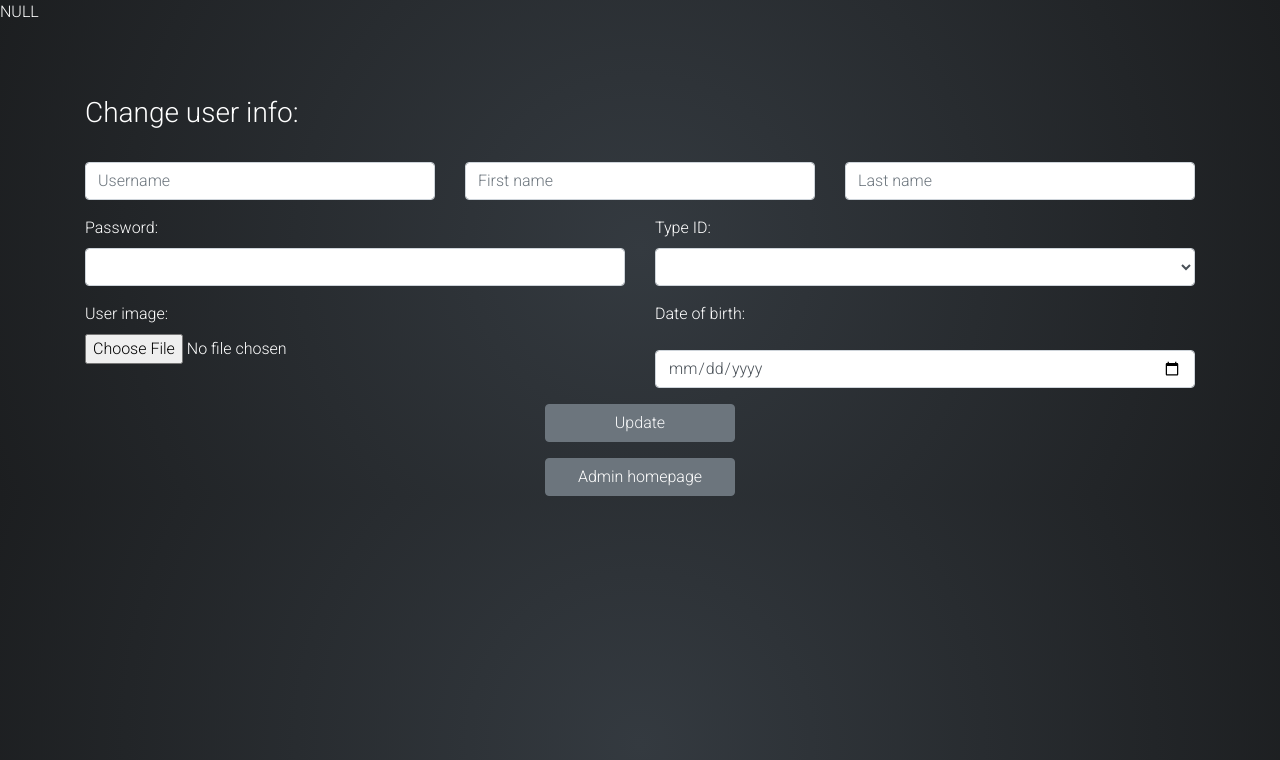
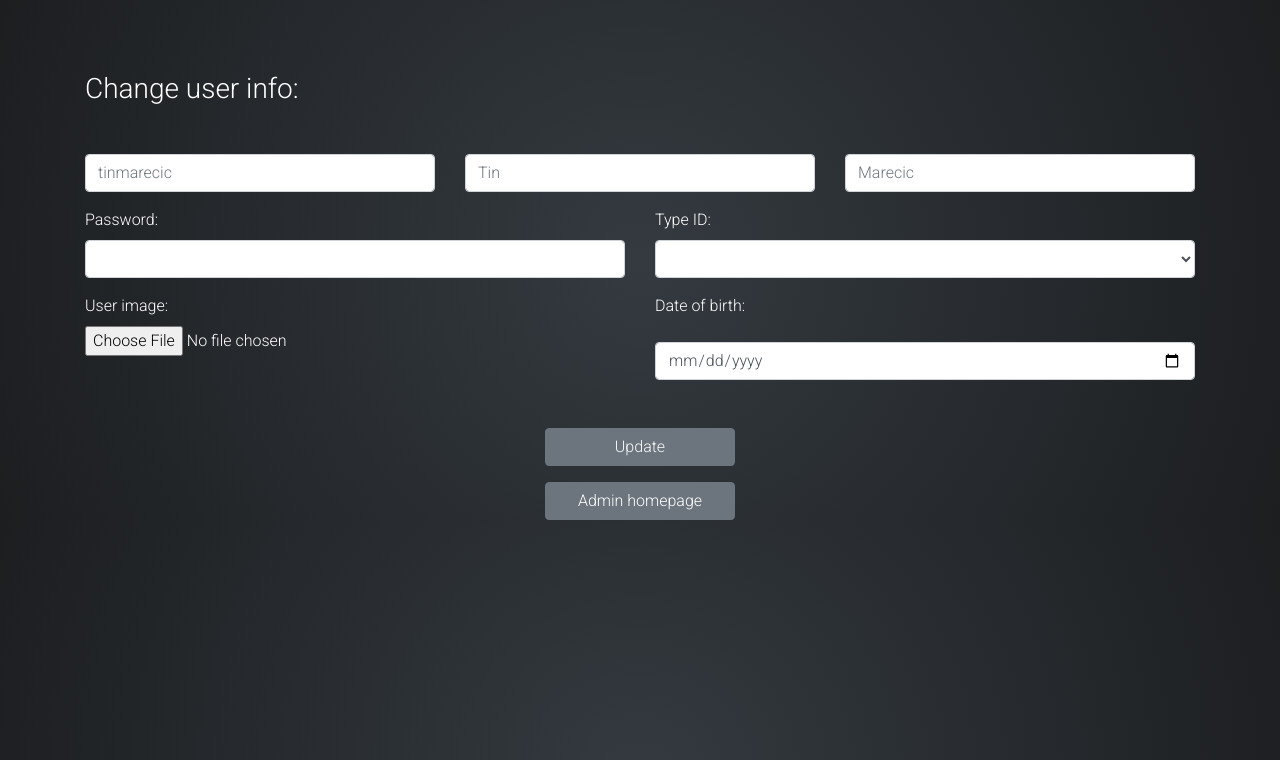
Before and after one commit to tinmarecic6/automatic-octo-spoon, a PHP site: page /admin_edit.php?userid=1 in a window 1280 px wide. Shown: the top 760 px of the page. Run offline with PHP 8.4, Linux system fonts and the light colour scheme; a user stored in the database is signed in; data comes from the database, SQL or seed files in the repository; data that the repository does not hold is empty.

Commit message:
logo, admin_edit napravljen kako treba

```diff
--- a/admin_edit.php
+++ b/admin_edit.php
@@ -30,6 +30,15 @@
     if(isset($_GET['userid']) && $_GET['userid']!='' ){
         $userid = $_GET['userid'];
     }
+/* OBJEKTI */
+    if(isset($_GET['objid']) && $_GET['objid']!='' ){
+        $objid = $_GET['objid'];
+    }
+/* REZERVACIJE */
+    if(isset($_GET['resid']) && $_GET['resid']!='' ){
+        $resid = $_GET['resid'];
+    }
+
 /*Cisto da znas tino, POST hvata sva polja iz form tagova po name-u ne po id-u(podsjetnik) */
     if(isset($_POST['username']) && $_POST['username']!= ''){
         $sql_update_username = 'UPDATE `user` SET `Username`="'.$_POST['username'].'" WHERE `User_ID` = '.$userid.';';
@@ -78,7 +87,7 @@
     if(isset($_GET['objid']) && $_GET['objid']!='' ){
         $objid = $_GET['objid'];
     }
-    var_dump($objid);
+
     if(isset($_POST['object_name']) && $_POST['object_name']!= ''){
         $sql_update_object_name = 'UPDATE `object` SET `Object_name`="'.$_POST['object_name'].'" WHERE `Object_ID` = '.$objid.';';
         $sql_update_object_name='';
@@ -126,17 +135,24 @@ if(isset($_POST['confirmed']) && $_POST['confirmed']!= ''){
 
 <!--User info edit-->
     <?php if(isset($_GET['userid'])): ?>
-         <form class="container mt-5 pt-4" name="edituser" method="POST" action="?userid=<?php echo $userid;?>">
-                <h3>Change user info:</h3><br>
+        <?php
+        #getting user info from db
+            $sql_user = 'SELECT * from `user` where User_ID ="'.$_GET['userid'].'";';
+            $result_user = $conn->query($sql_user);
+            $user =$result_user->fetch_assoc();
+
+        ?>
+         <form class="container mt-5 pt-4" name="edituser" method="POST" action="?userid=<?php echo $userid; ?>">
+                <h3 class="mb-5">Change user info:</h3>
                 <div class="row">
                     <div class="col form-group">
-                        <input type="text" class="form-control" id="username" name="username" placeholder="Username">
+                        <input type="text" class="form-control" id="username" name="username" placeholder="<?php echo $user['Username']; ?>">
                     </div>
                     <div class="col form-group">
-                        <input type="text" class="form-control" id="firstname" name="firstname" placeholder="First name">
+                        <input type="text" class="form-control" id="firstname" name="firstname" placeholder="<?php echo $user['First_name']; ?>">
                     </div>
                     <div class="col form-group">
-                        <input type="text" class="form-control" id="lastname" name="lastname"placeholder="Last name">
+                        <input type="text" class="form-control" id="lastname" name="lastname"placeholder="<?php echo $user['Last_name']; ?>">
                     </div>
                 </div>
                 <div class="row">
@@ -165,11 +181,11 @@ if(isset($_POST['confirmed']) && $_POST['confirmed']!= ''){
                         </div>
                     </div>
                 </div>
-                <div class="row justify-content-center mt-3">
+                <div class="row justify-content-center mt-5">
                     <input type="submit" class="col-2 btn btn-secondary text-light" value="Update">
                 </div>
                 <div class="row justify-content-center mt-3">
-                    <a class="col-2 nesto btn btn-secondary" href="admin_profile_page">Admin homepage</a>
+                    <a class="col-2 btn btn-secondary" href="admin_profile_page.php">Admin homepage</a>
                 </div>
             </form>
         <?php endif;?>
@@ -182,12 +198,9 @@ if(isset($_POST['confirmed']) && $_POST['confirmed']!= ''){
             $object =$result_obj->fetch_assoc();
 
         ?>
-            <form class="container" name="editobj" method="post" action="objid=<?php echo $_GET['objid']; ?>">
-                <div class="row">
-                    <div class="col m-4">
-                        <h3>Change object info:</hr>
-                    </div>
-                </div>
+            <form class="container mt-5 pt-4" name="editobj" method="POST" action="?objid=<?php echo $objid; ?>">
+                <h3 class="mb-5">Change object info:</h3>
+
                 <div class="row">
                     <div class="col form-group">
                         <input type="text" class="form-control" id="objectname" name="objectname" placeholder="<?php echo $object['Object_name']; ?>">
@@ -196,36 +209,40 @@ if(isset($_POST['confirmed']) && $_POST['confirmed']!= ''){
                         <input type="number" class="form-control" id="price" name="price" placeholder="<?php echo $object['Price']; ?>">
                     </div>
                 </div>
-                <div class="row justify-content-center mt-3">
-                    <input type="submit" class="btn btn-secondary text-light" value="Update">
+                <div class="row justify-content-center mt-5">
+                    <input type="submit" class="col-2 btn btn-secondary text-light" value="Update">
                 </div>
                 <div class="row justify-content-center mt-3">
-                    <a class="col-2 nesto btn btn-secondary" href="admin_profile_page">Admin homepage</a>
+                    <a class="col-2 btn btn-secondary" href="admin_profile_page.php">Admin homepage</a>
                 </div>
             </form>
         <?php endif;?>
 <!--Reservation info edit-->
         <?php if(isset($_GET['resid'])): ?>
-        <!--action treba promjenit-->
-            <form class="container" name="editres" method="post" action="?resid='.$resid.'">
-                <h3>Change reservation info:</h3>
+            <form class="container mt-5 pt-4" name="editres" method="POST" action="?resid=<?php echo $resid; ?>">
+                <h3 class="mb-5">Change reservation info:</h3>
                 <div class="form-group">
                 <label for="datefrom">Date from:</label>
                     <input type="date" class="form-control" name="datefrom" id="datefrom">
                 </div>
                 <div class="form-group">
                 <label for="dateto">Date to:</label>
-                    <input type="text" class="form-control" name="dateto" id="dateto">
+                    <input type="date" class="form-control" name="dateto" id="dateto">
                 </div>
                 <div class="form-check">
                     <input type="checkbox" class="form-check-input" name="status" id="status">
-                    <label class="form-check-label" for="status">Status: </label>
+                    <label class="form-check-label" for="status">Status</label>
                 </div>
                 <div class="form-check">
                     <input type="checkbox" class="form-check-input" name="confirmed" id="confirmed">
-                    <label class="form-check-label" for="confirmed">Confirmed: </label>
+                    <label class="form-check-label" for="confirmed">Confirmed</label>
                 </div>
-                <input type="submit" class="btn btn-secondary text-light" value="Update">
+                <div class="row justify-content-center mt-5">
+                    <input type="submit" class="col-2 btn btn-secondary text-light" value="Update">
+                </div>
+                <div class="row justify-content-center mt-3">
+                    <a class="col-2 btn btn-secondary" href="admin_profile_page.php">Admin homepage</a>
+                </div>
             </form>
         <?php endif;?>
 
--- a/admin_profile_page.php
+++ b/admin_profile_page.php
@@ -32,7 +32,7 @@
    <div class="container-fluid">
      <div class="row justify-content-md-center">
        <div class="col col-lg-2 text-center p-4 banner">
-         Logo i ime stranice
+         <a href="admin_profile_page.php"><img src="media/CROBOOK_logo.png" alt="logo" width="200"></a>
         </div>
        <div class="col-md-auto col-lg-5 ">
 
--- a/homepage.php
+++ b/homepage.php
@@ -17,7 +17,7 @@
    <div class="container-fluid">
      <div class="row justify-content-md-center">
        <div class="col col-lg-2 text-center p-4 banner">
-         Logo i ime stranice
+       <a href="homepage.php"><img src="media/CROBOOK_logo.png" alt="logo" width="200"></a>
         </div>
        <div class="col-md-auto col-lg-5 ">
          <?php
--- a/host_profile_page.php
+++ b/host_profile_page.php
@@ -17,7 +17,7 @@
    <div class="container-fluid">
      <div class="row justify-content-md-center">
        <div class="col col-lg-2 text-center p-4 banner">
-         Logo i ime stranice
+       <a href="homepage.php"><img src="media/CROBOOK_logo.png" alt="logo" width="200"></a>
         </div>
        <div class="col-md-auto col-lg-5 ">
          <?php
--- a/newobject.php
+++ b/newobject.php
@@ -17,7 +17,7 @@
    <div class="container-fluid">
      <div class="row justify-content-md-center">
        <div class="col col-lg-2 text-center p-4 banner">
-         Logo i ime stranice
+       <a href="homepage.php"><img src="media/CROBOOK_logo.png" alt="logo" width="200"></a>
         </div>
        <div class="col-md-auto col-lg-5 ">
          <?php
--- a/user_profile_page.php
+++ b/user_profile_page.php
@@ -17,7 +17,7 @@
    <div class="container-fluid">
      <div class="row justify-content-md-center">
        <div class="col col-lg-2 text-center p-4 banner">
-         Logo i ime stranice
+       <a href="homepage.php"><img src="media/CROBOOK_logo.png" alt="logo" width="200"></a>
         </div>
        <div class="col-md-auto col-lg-5 ">
          <?php
```
Lines whose indentation alone changed are shown as unchanged.
